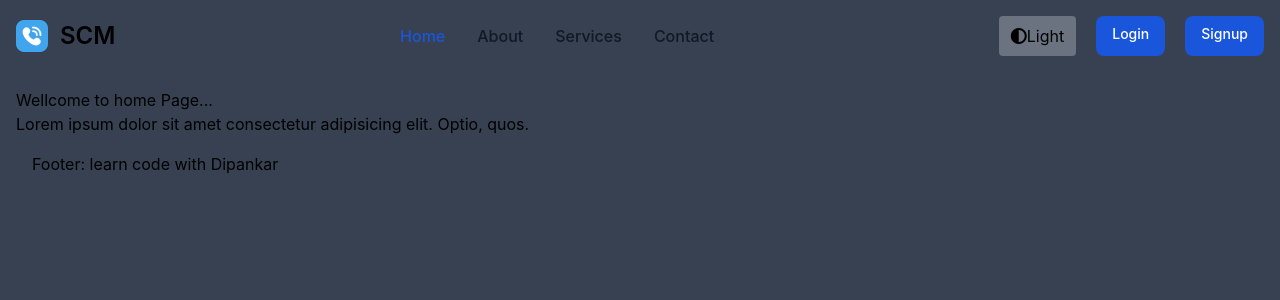
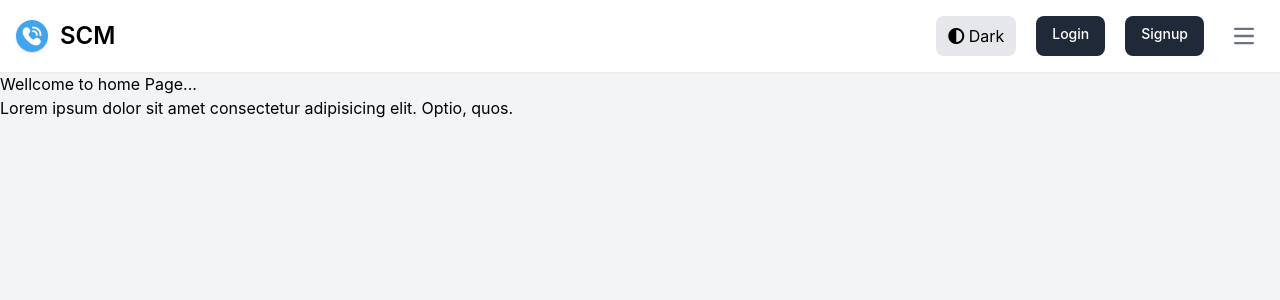
Before and after one commit to dsarkar6575/Smart-Contact-Manager, a Spring Boot app: page /home in a window 1280 px wide. Shown: the top 300 px of the page. Run offline with Spring Boot 4, Linux system fonts and the light colour scheme; style sheets or scripts are compiled from the project's sources; some libraries are stand-ins or nearby versions.

Commit message:
Implement dark and light feature

```diff
--- /dev/null
+++ b/src/main/resources/static/js/script.js
@@ -0,0 +1,63 @@
+console.log("Script loaded");
+
+// change theme work
+let currentTheme = getTheme();
+//initial -->
+
+document.addEventListener("DOMContentLoaded", () => {
+  changeTheme();
+});
+
+//TODO:
+function changeTheme() {
+  //set to web page
+
+  changePageTheme(currentTheme, "");
+  //set the listener to change theme button
+  const changeThemeButton = document.querySelector("#theme_change_button");
+
+  changeThemeButton.addEventListener("click", (event) => {
+    let oldTheme = currentTheme;
+    console.log("change theme button clicked");
+    if (currentTheme === "dark") {
+      //theme ko light
+      currentTheme = "light";
+    } else {
+      //theme ko dark
+      currentTheme = "dark";
+    }
+    console.log(currentTheme);
+    changePageTheme(currentTheme, oldTheme);
+  });
+}
+
+//set theme to localstorage
+function setTheme(theme) {
+  localStorage.setItem("theme", theme);
+}
+
+//get theme from localstorage
+function getTheme() {
+  let theme = localStorage.getItem("theme");
+  return theme ? theme : "light";
+}
+
+//change current page theme
+function changePageTheme(theme, oldTheme) {
+  //localstorage mein update karenge
+  setTheme(currentTheme);
+  //remove the current theme
+
+  if (oldTheme) {
+    document.querySelector("html").classList.remove(oldTheme);
+  }
+  //set the current theme
+  document.querySelector("html").classList.add(theme);
+
+  // change the text of button
+  document
+    .querySelector("#theme_change_button")
+    .querySelector("span").textContent = theme == "light" ? "Dark" : "Light";
+}
+
+//change page change theme
--- a/src/main/resources/templates/base.html
+++ b/src/main/resources/templates/base.html
@@ -1,29 +1,52 @@
 <!DOCTYPE html>
 <html
-class="bg-gray-700"
-th:fragment="parent(content, title,script)"
-xmlns:th="http://www.thymeleaf.org"
-lang="en">
-<head>
-  <meta charset="UTF-8">
-  <meta name="viewport" content="width=device-width, initial-scale=1.0">
-  <title data-th-replace="${title}">Base Page</title>
-  <link href="https://cdn.jsdelivr.net/npm/flowbite@3.1.2/dist/flowbite.min.css" rel="stylesheet" />
-  <!--Font aswame-->
-  <link rel="stylesheet" href="https://cdnjs.cloudflare.com/ajax/libs/font-awesome/6.7.2/css/all.min.css" integrity="sha512-Evv84Mr4kqVGRNSgIGL/F/aIDqQb7xQ2vcrdIwxfjThSH8CSR7PBEakCr51Ck+w+/U6swU2Im1vVX0SVk9ABhg==" crossorigin="anonymous" referrerpolicy="no-referrer" />
-</head>
-<body >
-  <!--common header-->
-    <div data-th-replace="navbar :: navbar"></div>
+  class="light"
+  lang="en"
+  th:fragment="parent(content,title,script)"
+  xmlns:th="http://www.thymeleaf.org"
+>
+  <head>
+    <meta charset="UTF-8" />
+    <meta name="viewport" content="width=device-width, initial-scale=1.0" />
+    <title data-th-replace="${title}">SCM</title>
 
-    <!--Main content-->
-    <div class="p-4">
-    <div data-th-replace="${content}"><div/></div>
-    <!--flow bite content-->
+    <link
+      href="https://cdnjs.cloudflare.com/ajax/libs/flowbite/2.3.0/flowbite.min.css"
+      rel="stylesheet"
+    />
+    <link rel="stylesheet" data-th-href="@{'/css/output.css'}" />
+    <link rel="stylesheet" data-th-href="@{'/css/style.css'}" />
 
-    <!--Common footer -->
-    <footer class="p-4">Footer: learn code with Dipankar</footer>
-    <script src="https://cdn.jsdelivr.net/npm/flowbite@3.1.2/dist/flowbite.min.js"></script>
+    <!-- font awesome -->
+    <link
+      rel="stylesheet"
+      href="https://cdnjs.cloudflare.com/ajax/libs/font-awesome/6.5.2/css/all.min.css"
+      integrity="sha512-SnH5WK+bZxgPHs44uWIX+LLJAJ9/2PkPKZ5QiAj6Ta86w+fsb2TkcmfRyVX3pBnMFcV7oQPJkl9QevSCWr3W6A=="
+      crossorigin="anonymous"
+      referrerpolicy="no-referrer"
+    />
+  </head>
+  <body class="dark:bg-gray-900 bg-gray-100 dark:text-white">
+    <!-- commona header -->
+
+    <!--  user is logged in : navbar -->
+      <div data-th-replace="navbar::navbar"></div>
+
+
+
+
+    <!-- main content -->
+    <div class="">
+      <section data-th-replace="${content}"></section>
+    </div>
+    <!-- flow bite content -->
+
+    <!-- common footer -->
+    <!-- <footer class="p-4">Footer: Learn Code With Durgesh</footer> -->
+
+    <script src="https://cdnjs.cloudflare.com/ajax/libs/flowbite/2.3.0/flowbite.min.js"></script>
+    <script src="https://cdn.jsdelivr.net/npm/sweetalert2@11"></script>
+    <script data-th-src="@{'/js/script.js'}"></script>
     <th:block data-th-replace="${script}"></th:block>
-</body>
+  </body>
 </html>
--- a/src/main/resources/templates/navbar.html
+++ b/src/main/resources/templates/navbar.html
@@ -1,45 +1,115 @@
-
-
 <nav
   data-th-fragment="navbar"
+  class="bg-white border-gray-900 shadow-sm dark:bg-gray-900"
 >
-
-  <div class="max-w-screen-xl flex flex-wrap items-center justify-between mx-auto p-4">
-  <a data-th-href="@{'/home'}" class="flex items-center space-x-3 rtl:space-x-reverse">
-      <img data-th-src="@{'Images/telephone-call.png'}" class="h-8" alt="scm Logo" />
-      <span class="self-center text-2xl font-semibold whitespace-nowrap dark:text-white">SCM</span>
+  <div
+    class="max-w-screen-xl flex flex-wrap items-center justify-between mx-auto p-4"
+  >
+    <!-- brand -->
+    <a
+      data-th-src="@{'/'}"
+      class="flex items-center space-x-3 rtl:space-x-reverse"
+    >
+      <img
+        data-th-src="@{'/Images/telel.png'}"
+        class="h-8 shadow rounded-full"
+        alt="Flowbite Logo"
+      />
+      <span
+        class="self-center text-2xl font-semibold whitespace-nowrap dark:text-white"
+        >SCM</span
+      >
     </a>
 
-  <!--  End brand Logo-->
-  <div class="flex gap-2 md:order-2 space-x-3 md:space-x-0 rtl:space-x-reverse">
-    <button class="bg-gray-500 px-3 py-2 rounded"><i class="fa-solid fa-circle-half-stroke"></i>Light</button>
-      <a data-th-href="@{'/login'}" type="button" class="text-white bg-blue-700 hover:bg-blue-800 focus:ring-4 focus:outline-none focus:ring-blue-300 font-medium rounded-lg text-sm px-4 py-2 text-center dark:bg-blue-600 dark:hover:bg-blue-700 dark:focus:ring-blue-800">Login</a>
+    <!-- end of brand logo -->
+    <div
+      class="flex gap-2 md:order-2 space-x-3 md:space-x-0 rtl:space-x-reverse"
+    >
+      <!-- dark light theme button -->
+      <button
+        id="theme_change_button"
+        class="bg-gray-200 px-3 py-2 rounded-lg dark:bg-gray-600"
+      >
+        <i class="fa-solid fa-circle-half-stroke"></i> <span>Light</span>
+      </button>
+      <a
+        data-th-href="@{'/login'}"
+        type="button"
+        class="text-white bg-gray-800 hover:bg-gray-900 focus:ring-4 focus:outline-none focus:ring-blue-300 font-medium rounded-lg text-sm px-4 py-2 text-center dark:bg-blue-600 dark:hover:bg-blue-700 dark:focus:ring-blue-800"
+      >
+        Login
+      </a>
+      <a
+        data-th-href="@{'/register'}"
+        type="button"
+        class="text-white bg-gray-800 hover:bg-gray-900 focus:ring-4 focus:outline-none focus:ring-blue-300 font-medium rounded-lg text-sm px-4 py-2 text-center dark:bg-blue-600 dark:hover:bg-blue-700 dark:focus:ring-blue-800"
+      >
+        Signup
+      </a>
 
-      <a data-th-href="@{'/register'}" type="button" class="text-white bg-blue-700 hover:bg-blue-800 focus:ring-4 focus:outline-none focus:ring-blue-300 font-medium rounded-lg text-sm px-4 py-2 text-center dark:bg-blue-600 dark:hover:bg-blue-700 dark:focus:ring-blue-800">Signup</a>
-
-      <!--Icon to open manu on small screen-->
-      <button data-collapse-toggle="navbar-cta" type="button" class="inline-flex items-center p-2 w-10 h-10 justify-center text-sm text-gray-500 rounded-lg md:hidden hover:bg-gray-100 focus:outline-none focus:ring-2 focus:ring-gray-200 dark:text-gray-400 dark:hover:bg-gray-700 dark:focus:ring-gray-600" aria-controls="navbar-cta" aria-expanded="false">
-
-
+      <!-- icons to open menu on small screen -->
+      <button
+        data-collapse-toggle="navbar-cta"
+        type="button"
+        class="inline-flex items-center p-2 w-10 h-10 justify-center text-sm text-gray-500 rounded-lg md:hidden hover:bg-gray-100 focus:outline-none focus:ring-2 focus:ring-gray-200 dark:text-gray-400 dark:hover:bg-gray-700 dark:focus:ring-gray-600"
+        aria-controls="navbar-cta"
+        aria-expanded="false"
+      >
         <span class="sr-only">Open main menu</span>
-        <svg class="w-5 h-5" aria-hidden="true" xmlns="http://www.w3.org/2000/svg" fill="none" viewBox="0 0 17 14">
-            <path stroke="currentColor" stroke-linecap="round" stroke-linejoin="round" stroke-width="2" d="M1 1h15M1 7h15M1 13h15"/>
+        <svg
+          class="w-5 h-5"
+          aria-hidden="true"
+          xmlns="http://www.w3.org/2000/svg"
+          fill="none"
+          viewBox="0 0 17 14"
+        >
+          <path
+            stroke="currentColor"
+            stroke-linecap="round"
+            stroke-linejoin="round"
+            stroke-width="2"
+            d="M1 1h15M1 7h15M1 13h15"
+          />
         </svg>
       </button>
     </div>
-  <div class="items-center justify-between hidden w-full md:flex md:w-auto md:order-1" id="navbar-cta">
-    <ul class="flex flex-col font-medium p-4 md:p-0 mt-4 border border-gray-100 rounded-lg  md:space-x-8 rtl:space-x-reverse md:flex-row md:mt-0 md:border-0 md:bg-gray-900  md:dark:bg-gray-400 dark:border-gray-400">
+
+    <!-- menus -->
+    <div
+      class="items-center justify-between hidden w-full md:flex md:w-auto md:order-1"
+      id="navbar-cta"
+    >
+      <ul
+        class="flex flex-col font-medium p-4 md:p-0 mt-4 border border-gray-100 rounded-lg bg-gray-50 md:space-x-8 rtl:space-x-reverse md:flex-row md:mt-0 md:border-0 md:bg-white dark:bg-gray-800 md:dark:bg-gray-900 dark:border-gray-700"
+      >
         <li>
-        <a data-th-href="@{'/home'}" class="block py-2 px-3 md:p-0 dark:text-white bg-blue-700 rounded-sm md:bg-transparent md:text-blue-700 md:dark:text-blue-500" aria-current="page">Home</a>
+          <a
+            data-th-href="@{'/home'}"
+            class="block py-2 px-3 md:p-0 text-white bg-blue-700 rounded md:bg-transparent md:text-blue-700 md:dark:text-blue-500"
+            aria-current="page"
+            >Home</a
+          >
         </li>
         <li>
-        <a data-th-href="@{'/about'}" class="block py-2 px-3 md:p-0 text-gray-900 rounded-sm hover:bg-gray-100 md:hover:bg-transparent md:hover:text-blue-700 md:dark:hover:text-blue-500 dark:text-white dark:hover:bg-gray-700 dark:hover:text-white md:dark:hover:bg-transparent dark:border-gray-700">About</a>
+          <a
+            data-th-href="@{'/about'}"
+            class="block py-2 px-3 md:p-0 text-gray-900 rounded hover:bg-gray-100 md:hover:bg-transparent md:hover:text-blue-700 md:dark:hover:text-blue-500 dark:text-white dark:hover:bg-gray-700 dark:hover:text-white md:dark:hover:bg-transparent dark:border-gray-700"
+            >About</a
+          >
         </li>
         <li>
-        <a data-th-href="@{'/service'}" class="block py-2 px-3 md:p-0 text-gray-900 rounded-sm hover:bg-gray-100 md:hover:bg-transparent md:hover:text-blue-700 md:dark:hover:text-blue-500 dark:text-white dark:hover:bg-gray-700 dark:hover:text-white md:dark:hover:bg-transparent dark:border-gray-700">Services</a>
+          <a
+            data-th-href="@{'/service'}"
+            class="block py-2 px-3 md:p-0 text-gray-900 rounded hover:bg-gray-100 md:hover:bg-transparent md:hover:text-blue-700 md:dark:hover:text-blue-500 dark:text-white dark:hover:bg-gray-700 dark:hover:text-white md:dark:hover:bg-transparent dark:border-gray-700"
+            >Services</a
+          >
         </li>
         <li>
-        <a data-th-href="@{'/contact'}" class="block py-2 px-3 md:p-0 text-gray-900 rounded-sm hover:bg-gray-100 md:hover:bg-transparent md:hover:text-blue-700 md:dark:hover:text-blue-500 dark:text-white dark:hover:bg-gray-700 dark:hover:text-white md:dark:hover:bg-transparent dark:border-gray-700">Contact</a>
+          <a
+            data-th-href="@{'/contact'}"
+            class="block py-2 px-3 md:p-0 text-gray-900 rounded hover:bg-gray-100 md:hover:bg-transparent md:hover:text-blue-700 md:dark:hover:text-blue-500 dark:text-white dark:hover:bg-gray-700 dark:hover:text-white md:dark:hover:bg-transparent dark:border-gray-700"
+            >Contact</a
+          >
         </li>
       </ul>
     </div>
```
Also changed, not shown: src/main/resources/static/Images/telel.png (renamed from src/main/resources/static/Images/telephone-call.png). Lines whose indentation alone changed are shown as unchanged.
